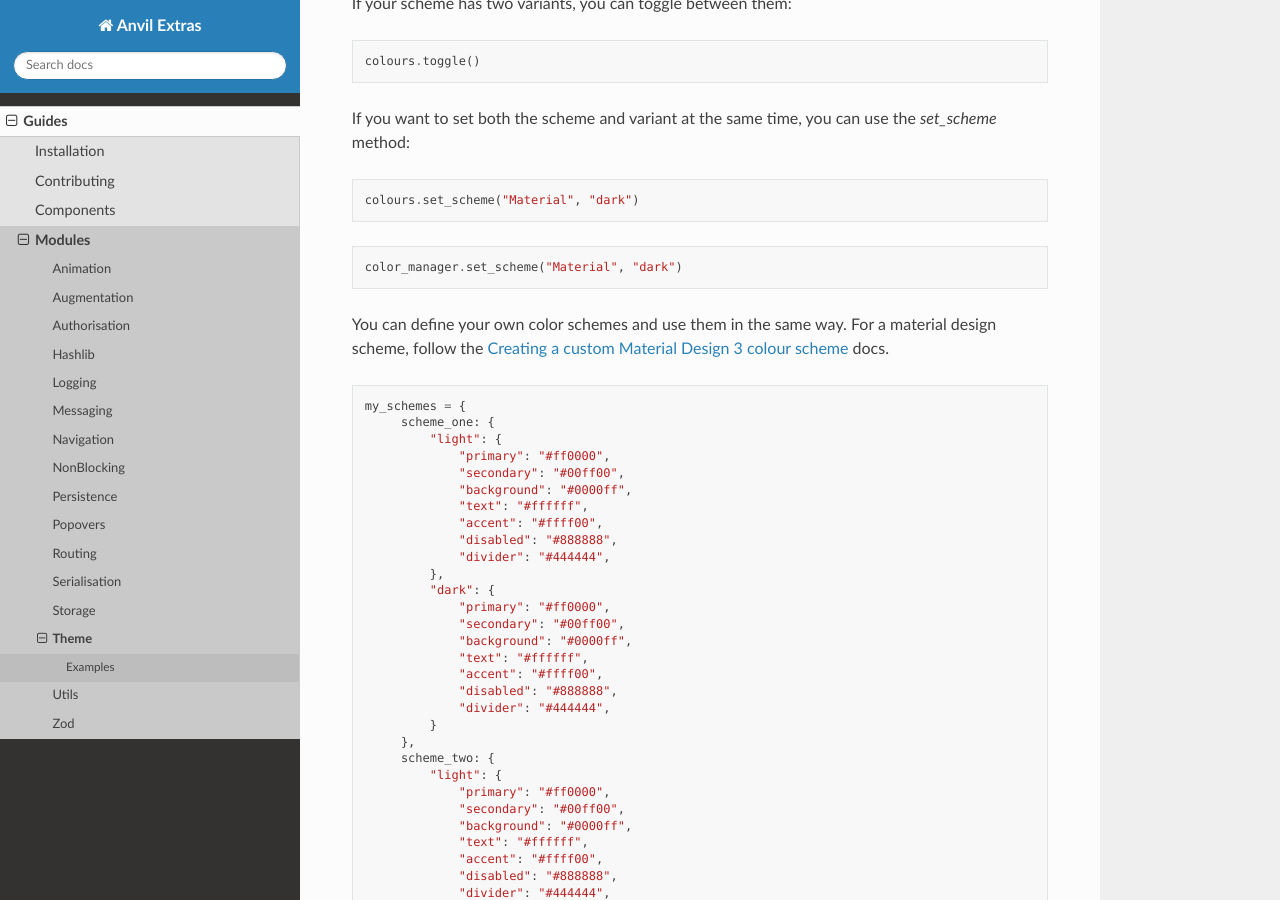
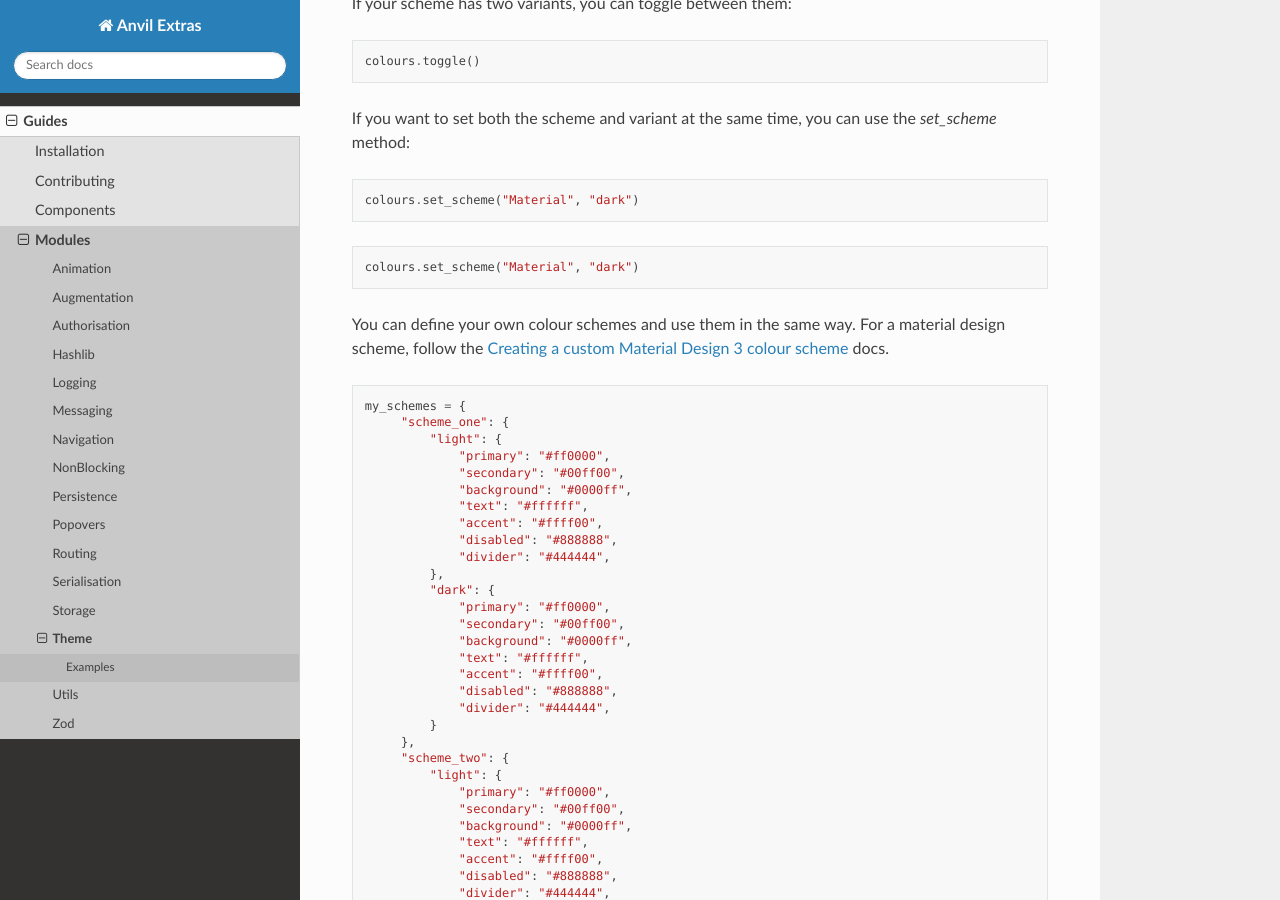
Before and after one commit to anvilistas/anvil-extras, a Sphinx documentation site: the page built from docs/guides/modules/theme.rst, in a window 1280 px wide and 900 px high, scrolled down 1060 px. Built offline with Sphinx 7.4.7 and the Read the Docs theme 2.0.0, drawn with Linux system fonts in a browser that asks for light colours.

Commit message:
Fix typos in docs

```diff
--- a/docs/guides/modules/theme.rst
+++ b/docs/guides/modules/theme.rst
@@ -50,15 +50,15 @@ If you want to set both the scheme and variant at the same time, you can use the
 
 .. code-block:: python
 
-    color_manager.set_scheme("Material", "dark")
+    colours.set_scheme("Material", "dark")
 
-You can define your own color schemes and use them in the same way. For a material
+You can define your own colour schemes and use them in the same way. For a material
 design scheme, follow the `Creating a custom Material Design 3 colour scheme <https://anvil.works/docs/how-to/creating-material-3-colour-scheme>`_ docs.
 
 .. code-block:: python
 
    my_schemes = {
-        scheme_one: {
+        "scheme_one": {
             "light": {
                 "primary": "#ff0000",
                 "secondary": "#00ff00",
```
Also changed, not shown: other parts of docs/guides/modules/theme.rst (+1 -1 lines).
